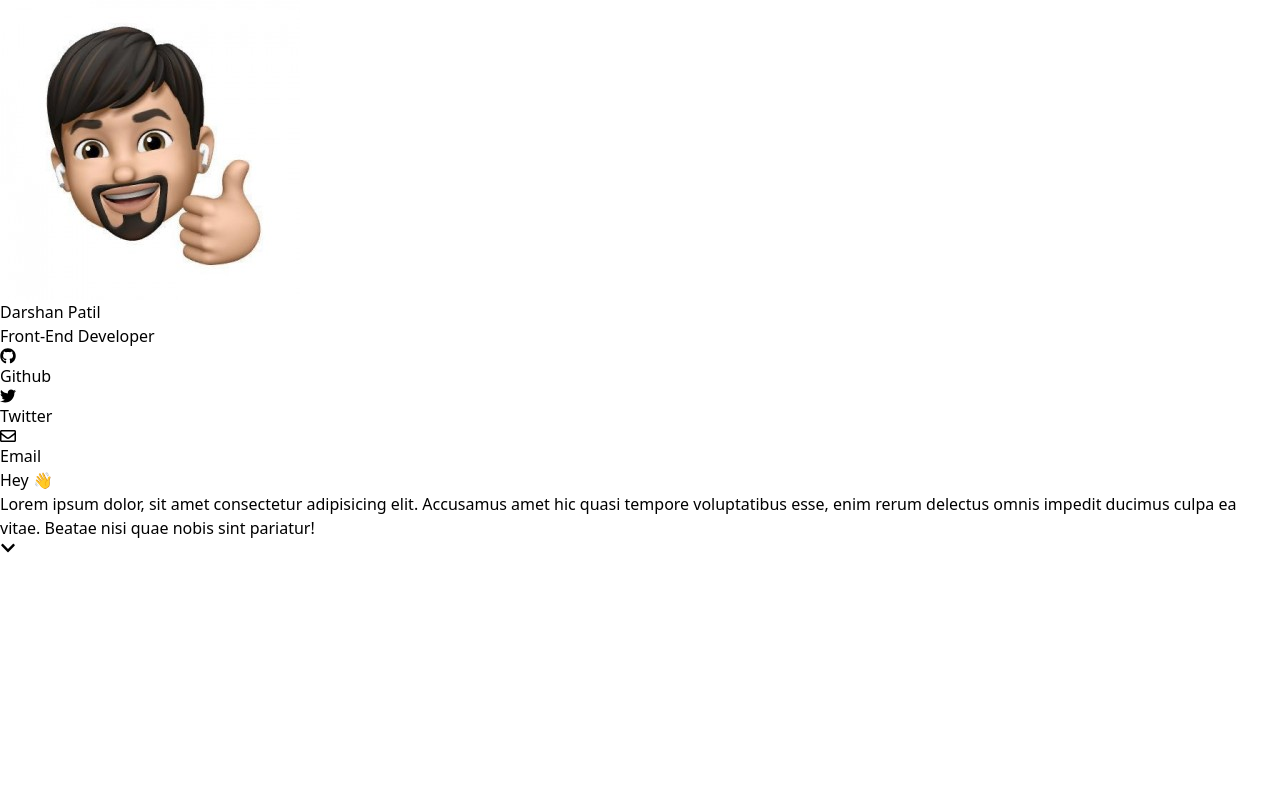
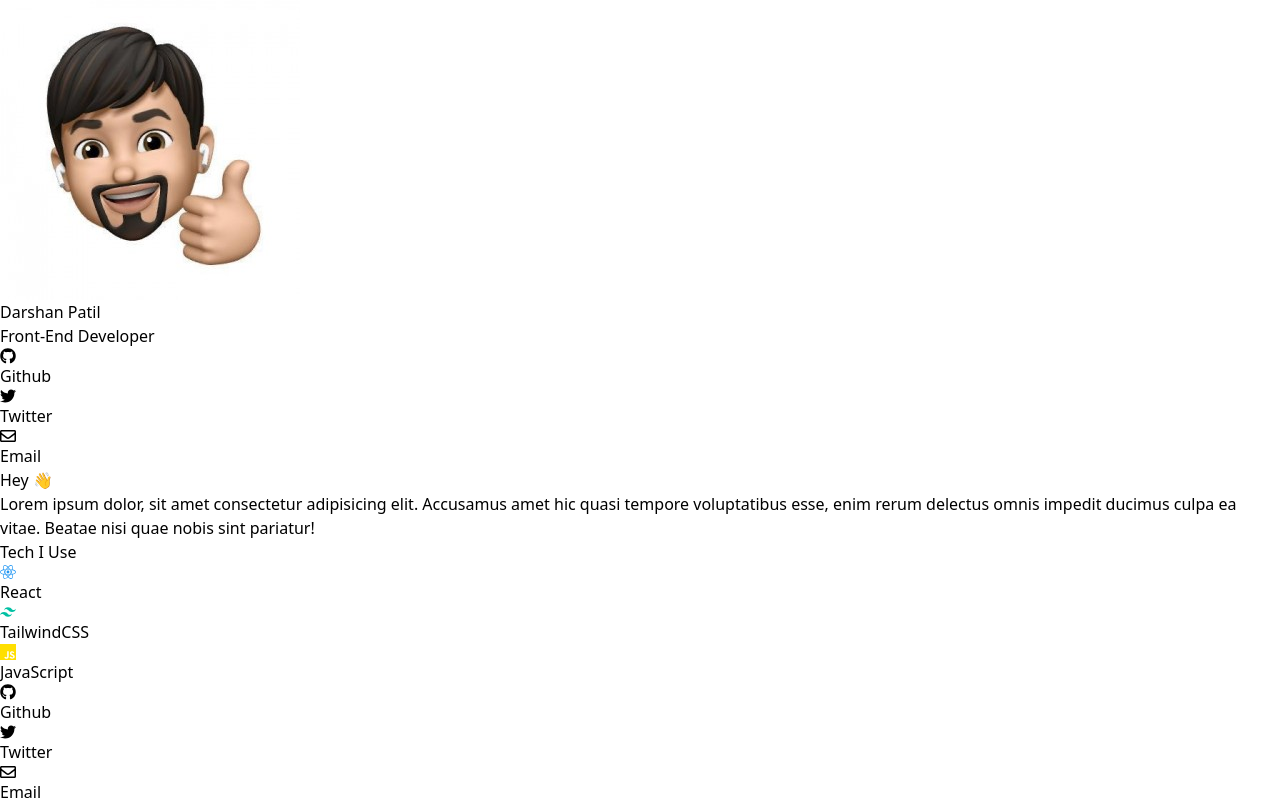
Before and after one commit to DarshanPatil57/portfolio-website, a React (Vite) app: page / in a window 1280 px wide. Built offline with nearby package versions, Linux system fonts and the light colour scheme.

Commit message:
updated components

```diff
--- a/src/App.jsx
+++ b/src/App.jsx
@@ -1,6 +1,8 @@
 import React from "react"
 import Card from "./components/Card"
 import About from "./components/About"
+import Footer from "./components/Footer"
+import Skills from "./components/Skills"
 
 function App() {
 
@@ -9,6 +11,8 @@ function App() {
 
  <Card/>
  <About/>
+ <Skills/>
+ <Footer/>
  </h1>
   )
 }
--- a/src/components/About.jsx
+++ b/src/components/About.jsx
@@ -1,13 +1,12 @@
 import React from 'react'
-import { FaChevronDown } from 'react-icons/fa';
-import scrollIntoView from 'scroll-into-view';
+
 
 
 function About() {
   return (
     <div className=''>
 
-      <div className="max-w-4xl mt-20 mx-auto">
+      <div className="max-w-4xl mt-20 p-16  mx-auto">
         <p className="text-2xl text-black  md:text-4xl font-bold text-center">
         Hey 👋
         </p>
@@ -18,16 +17,6 @@ function About() {
 
 
       </div>
-
-
-      <scrollIntoView>
-
-        <div className='mx-auto p-20'>
-
-           <FaChevronDown class= "animate-bounce mx-auto text-3xl text-blue-500"/>
-
-        </div>
-       </scrollIntoView>
     </div>
   )
 }
--- a/src/components/Footer.jsx
+++ b/src/components/Footer.jsx
@@ -0,0 +1,37 @@
+import React from 'react'
+import { FaGithub } from "react-icons/fa";
+import { FaTwitter } from 'react-icons/fa';
+import { FaRegEnvelope } from 'react-icons/fa';
+
+function Footer() {
+  return (
+    <div className=' pt-5 border-t-3/2'>
+        <div className=" flex align-center justify-center mt-4">
+          <a
+            className="text-xl m-1 p-1 sm:m-2 sm:p-2 text-gray-800 hover:bg-gray-800 rounded-full hover:text-white transition-colors duration-300"
+            href=""
+          >
+            <FaGithub />
+            <span className="sr-only">Github</span>
+          </a>
+            <a className="text-xl m-1 p-1 sm:m-2 sm:p-2 text-blue-500 hover:bg-blue-500 rounded-full hover:text-white transition-colors duration-300" href="">
+              <FaTwitter />
+              <span className="sr-only">Twitter</span>
+            </a>
+            <a className="text-xl m-1 p-1 sm:m-2 sm:p-2 text-teal-500 hover:bg-black rounded-full hover:text-white transition-colors duration-300" href="">
+              <FaRegEnvelope />
+              <span className="sr-only">Email</span>
+            </a>
+
+        </div>
+        {/* <div className="flex align-center justify-center mt-4">
+              <p className="text-black mb-4">
+                  Made with <span className = "mr-2" role="img" aria-label="heart">💙 </span>by<a className="text-blue-500 "> Darshan Patil</a>
+              </p>
+              </div> */}
+
+        </div>
+  )
+}
+
+export default Footer
--- a/src/components/Skills.jsx
+++ b/src/components/Skills.jsx
@@ -0,0 +1,40 @@
+import React from 'react'
+import { FaReact } from 'react-icons/fa';
+import { SiTailwindcss } from 'react-icons/si';
+import { SiJavascript } from 'react-icons/si';
+
+function Skills() {
+  return (
+    <div className=' max-w-4xl mx-auto justify-center py-12'>
+        <p className=' text-2xl text-black  text-center sm:text-4xl pt-4 font-bold'>
+             Tech I Use
+        </p>
+        <div className=' flex flex-wrap justify-center pt-2'>
+            <div className='flex flex-col w-40 p-10 m-6 overflow-hidden bg-white shadow-2xl rounded-xl sm:w-52 '>
+            <FaReact color="#2196f3" className="mx-auto text-4xl " />
+          <p className="mt-6 text-xl font-semibold text-center">
+            React
+          </p>
+
+        </div>
+        <div className="flex flex-col w-40  p-10 m-6 overflow-hidden bg-white shadow-2xl rounded-xl sm:w-52">
+          <SiTailwindcss color="#00C0A3" className="mx-auto text-4xl" />
+          <p className="mt-6 text-base font-semibold text-center">
+            TailwindCSS
+          </p>
+        </div>
+
+
+
+        <div className="flex flex-col w-40  p-10 m-6 overflow-hidden bg-white shadow-2xl rounded-xl sm:w-52">
+          <SiJavascript color="#ffdf00" className="mx-auto text-4xl" />
+          <p className="mt-6 text-xl font-semibold text-center">
+            JavaScript
+          </p>
+        </div>
+        </div>
+    </div>
+  )
+}
+
+export default Skills
```
